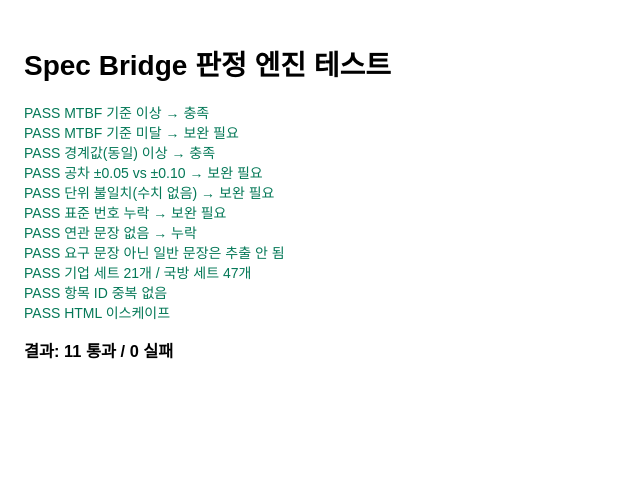
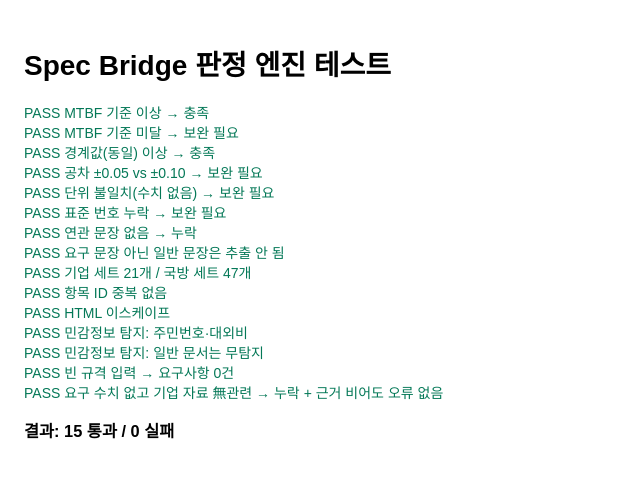
Before and after one commit to t01038567363-collab/spec-bridge, a plain HTML site: page spec-bridge-v4/tests.html in a window 1280 px wide. Shown: the whole page, without its empty margins (0-640 px from the left). Drawn offline with Linux system fonts and the light colour scheme.

Commit message:
Spec Bridge v4: sensitive-data detection, more tests, docs
Co-authored-by: Copilot App <223556219+Copilot@users.noreply.github.com>

```diff
--- a/spec-bridge-v4/app.js
+++ b/spec-bridge-v4/app.js
@@ -81,6 +81,16 @@ function renderRoles() {
 }
 
 /* ---------- step 2: files ---------- */
+const SENSITIVE = [
+  [/\d{6}\s?-\s?[1-4]\d{6}/, '주민등록번호 형식'],
+  [/01[016789][-\s]?\d{3,4}[-\s]?\d{4}/, '휴대전화번호 형식'],
+  [/[\w.+-]+@[\w-]+\.[\w.-]+/, '이메일 주소'],
+  [/(군사\s?기밀|군사비밀|대외비|Ⅱ급\s?비밀|II급\s?비밀|Ⅲ급\s?비밀|III급\s?비밀|CONFIDENTIAL|SECRET|TOP SECRET)/i, '비밀·대외비 표시'],
+  [/(비밀번호|패스워드|password|api[_-]?key|secret[_-]?key)\s*[:=]/i, '비밀번호·키 표기'],
+  [/\b\d{3}-\d{2}-\d{5}\b/, '사업자등록번호 형식'],
+];
+function detectSensitive(text) { return SENSITIVE.filter(([re]) => re.test(text)).map(([, label]) => label); }
+
 async function addFiles(list, kind) {
   const files = Array.from(list);
   let ok = 0;
@@ -102,7 +112,11 @@ async function addFiles(list, kind) {
       } else {
         rec.status = 'warn'; rec.note = '이 형식은 텍스트를 추출할 수 없어 검사에서 제외됩니다. PDF(텍스트) 또는 TXT로 변환해 주세요.';
       }
-      if (rec.status === 'ok') ok++;
+      if (rec.status === 'ok') {
+        const hits = detectSensitive(rec.text);
+        if (hits.length) { rec.status = 'warn'; rec.note += ` · ⚠ 민감정보 의심: ${hits.join(', ')} — 해당 자료를 올리지 않는 것을 권장합니다(분석은 브라우저 안에서만 수행).`; toast(`민감정보 의심 항목 발견: ${hits.join(', ')}`, 'warn'); }
+        ok++;
+      }
     } catch (err) {
       console.error(err);
       rec.status = 'bad'; rec.note = `읽기 실패: ${err.message || err}`;
--- a/spec-bridge-v4/tests.html
+++ b/spec-bridge-v4/tests.html
@@ -20,5 +20,9 @@ t('요구 문장 아닌 일반 문장은 추출 안 됨', () => extractRequireme
 t('기업 세트 21개 / 국방 세트 47개', () => CRITERIA_SETS.company.length === 21 && CRITERIA_SETS.defense.length === 47);
 t('항목 ID 중복 없음', () => ['company', 'defense'].every((k) => new Set(CRITERIA_SETS[k].map((c) => c.id)).size === CRITERIA_SETS[k].length));
 t('HTML 이스케이프', () => esc('<script>"&') === '&lt;script&gt;&quot;&amp;');
+t('민감정보 탐지: 주민번호·대외비', () => detectSensitive('홍길동 900101-1234567').length === 1 && detectSensitive('본 문서는 대외비이다.').length === 1);
+t('민감정보 탐지: 일반 문서는 무탐지', () => detectSensitive('MTBF는 10,000시간 이상이어야 한다.').length === 0);
+t('빈 규격 입력 → 요구사항 0건', () => extractRequirements([{ name: 's', text: '' }]).length === 0);
+t('요구 수치 없고 기업 자료 無관련 → 누락 + 근거 비어도 오류 없음', () => run('접지 저항은 5Ω 이하여야 한다.', '관련 없는 문장입니다 가나다.')[0].status === 'MISSING');
 document.getElementById('sum').textContent = `결과: ${pass} 통과 / ${fail} 실패`;
 </script></body></html>
```
Also changed, not shown: spec-bridge-v4/README.md.
